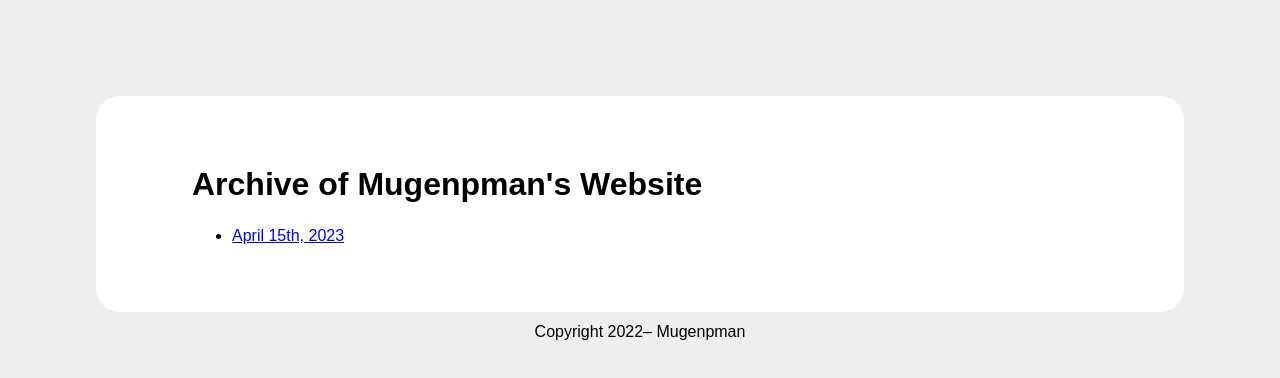
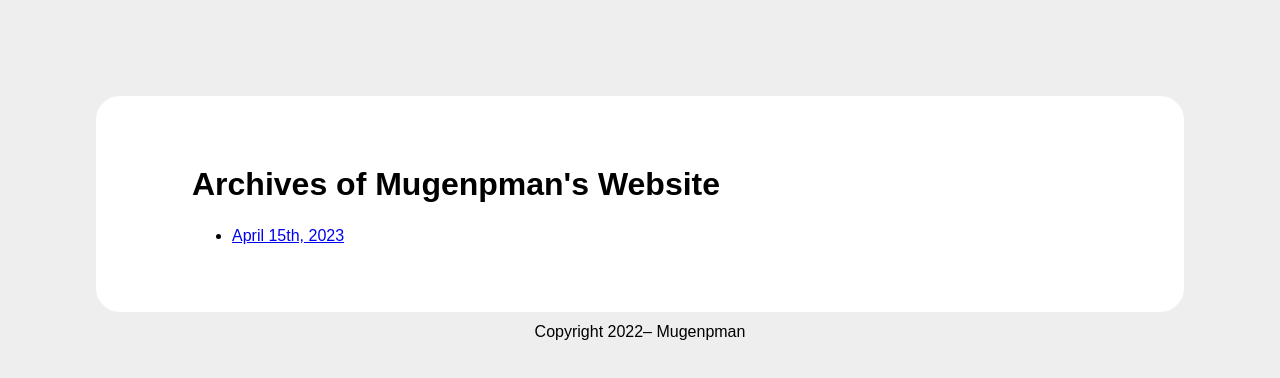
Before and after one commit to mugenpman/WebsiteArchive, a plain HTML site: page index.html in a window 1280 px wide. Drawn offline with Linux system fonts and the light colour scheme.

Commit message:
Add files via upload

```diff
--- a/index.html
+++ b/index.html
@@ -2,13 +2,13 @@
 <html lang="en">
 <head>
  <meta charset="utf-8">
- <title>Archive of Mugenpman's Website</title>
+ <title>Archives of Mugenpman's Website</title>
  <link rel="stylesheet" href="./archive.css" type="text/css">
 </head>
 <body id="top">
  <main id="content">
   <div class="title">
-   <h1 id="title">Archive of Mugenpman's Website</h1>
+   <h1 id="title">Archives of Mugenpman's Website</h1>
   </div>
   <div class="main">
    <ul>
```
